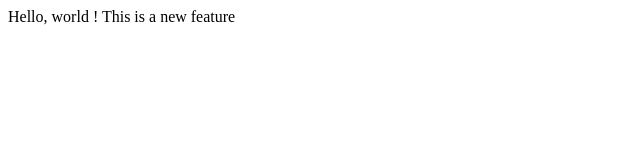
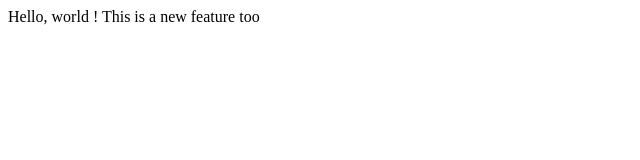
Before and after one commit to shailenborkar/lecture1, a plain HTML site: page index.html in a window 1280 px wide. Shown: the full height of the page, 0-640 px from the left. Drawn offline with Linux system fonts and the light colour scheme.

```diff
--- a/index.html
+++ b/index.html
@@ -5,6 +5,6 @@
      </head>
      <body>
            Hello, world !
-           This is a new feature
+           This is a new feature too
     </body>
 </html>
```
